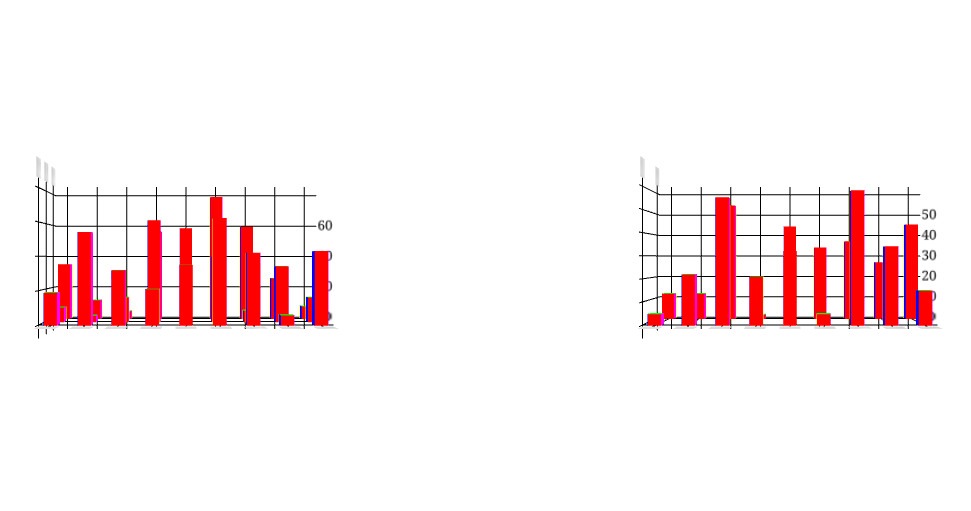
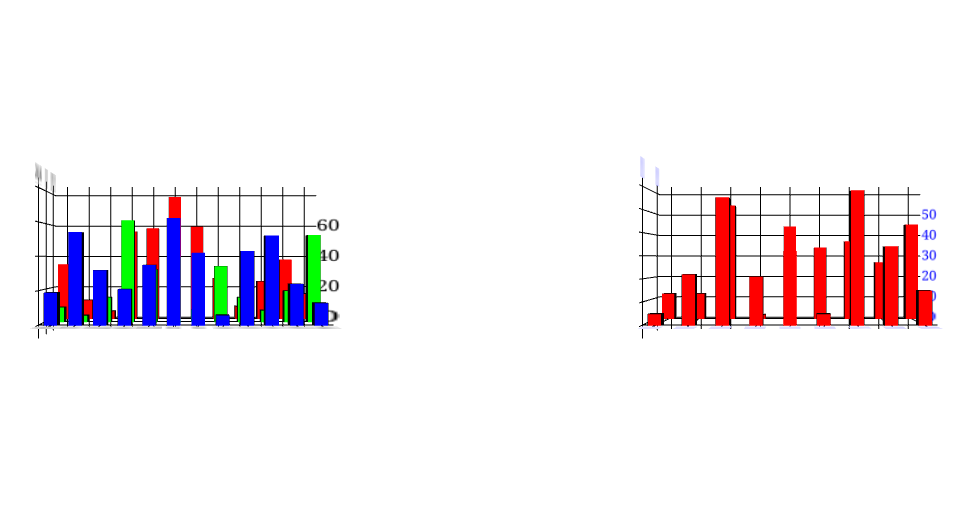
Before and after one commit to 4ubIce/3dbarcharts, a plain HTML site: page index.html in a window 1280 px wide. Shown: the whole page, without its empty margins (122-1093 px from the left). Drawn offline with Linux system fonts and the light colour scheme.

Commit message:
add lighting and bar color

```diff
--- a/Character.js
+++ b/Character.js
@@ -19,7 +19,8 @@ class Character extends ClassHelper {
             },
             rotate: 0,
             xRotation: 0,
-            yRotation: 0
+            yRotation: 0,
+            zRotation: 0
         };
         this.canvas;
         this.mvMatrix = mvMatrix;
@@ -74,6 +75,10 @@ class Character extends ClassHelper {
 
     getyRotation() {
         return this.cfg.yRotation;
+    }
+
+    getzRotation() {
+        return this.cfg.zRotation;
     }
 
     draw() {
@@ -175,12 +180,13 @@ class Character extends ClassHelper {
         let rotate = this.getRotate();
         let xRotation = this.getxRotation();
         let yRotation = this.getyRotation();
+        let zRotation = this.getzRotation();
         let whiteColor = new Float32Array([1, 1, 1, 1]);
         let blackColor = new Float32Array([0, 0, 0, 1]);
 
         mat4.perspective(45, this.gl.viewportWidth / this.gl.viewportHeight, 0.1, 100.0, this.pMatrix);
         mat4.translate(this.mvMatrix, [x, y, z]);
-        mat4.rotate(this.mvMatrix, rotate, [xRotation, yRotation, 0]);
+        mat4.rotate(this.mvMatrix, rotate, [xRotation, yRotation, zRotation]);
 
         this.gl.bindBuffer(this.gl.ARRAY_BUFFER, this.squareVertexPositionBuffer);
         this.gl.vertexAttribPointer(this.shaderProgram.vertexPositionAttribute, this.squareVertexPositionBuffer.itemSize, this.gl.FLOAT, false, 0, 0);
--- a/CoordinatePlaneText.js
+++ b/CoordinatePlaneText.js
@@ -19,7 +19,6 @@ class CoordinatePlaneText extends ClassHelper {
             xRotation: 0,
             yRotation: 0,
             zRotation: 0,
-            k: 0,
             text: {
                       text: [],
                       size: 24,
@@ -30,7 +29,9 @@ class CoordinatePlaneText extends ClassHelper {
                       rotate: 0,
                       xRotation: 0,
                       yRotation: 0,
-                      position: 'x'
+                      zRotation: 0,
+                      position: 'x',
+                      offset: 0
             }
         };
         this.axis;
@@ -92,10 +93,6 @@ class CoordinatePlaneText extends ClassHelper {
         return this.cfg.zRotation;
     }
 
-    getK() {
-        return this.cfg.k;
-    }
-
     getText() {
         return this.cfg.text.text;
     }
@@ -132,8 +129,16 @@ class CoordinatePlaneText extends ClassHelper {
         return this.cfg.text.yRotation;
     }
 
+    getTextzRotation() {
+        return this.cfg.text.zRotation;
+    }
+
     getTextPosition() {
         return this.cfg.text.position;
+    }
+
+    getOffset() {
+        return this.cfg.text.offset;
     }
 
     draw() {
@@ -152,7 +157,7 @@ class CoordinatePlaneText extends ClassHelper {
         let xRotation = this.getxRotation();
         let yRotation = this.getyRotation();
         let zRotation = this.getzRotation();
-        let k = this.getK();
+        let offset = this.getOffset();
         let t = this.getText();
         let textWidth = this.getTextWidth();
         let textHeight = this.getTextHeight();
@@ -162,6 +167,7 @@ class CoordinatePlaneText extends ClassHelper {
         let textRotate = this.getTextRotate();
         let textxRotation = this.getTextxRotation();
         let textyRotation = this.getTextyRotation();
+        let textzRotation = this.getTextzRotation();
         let posX = 0;
         let posY = 0;
         if (this.getTextPosition() == 'x') {
@@ -176,11 +182,11 @@ class CoordinatePlaneText extends ClassHelper {
         this.axis.draw();
 
         for (let i = 0; i < posX * yTicksCount + posY * xTicksCount; i++) {
-            xTexture = posX * (width + ledge) + posY * (i * xlp - textWidth / 2 + k * textWidth);
-            yTexture = posX * (i * ylp - textHeight / 2) + posY * (height + ledge + textHeight - k * textWidth);
+            xTexture = posX * (width + ledge) + posY * (i * xlp - textWidth / 2 + offset);
+            yTexture = posX * (i * ylp - textHeight / 2) + posY * (height + ledge + textHeight - offset);
             zTexture = 0;
             this.mvPushMatrix();
-            let char = new Character(this.gl, this.shaderProgram, this.mvMatrix, {x: xTexture, y: yTexture, z: zTexture, text: {text: t[i], size: textSize, font: textFont, color: textColor, width: textWidth, height: textHeight}, rotate: textRotate, xRotation: textxRotation, yRotation: textyRotation});
+            let char = new Character(this.gl, this.shaderProgram, this.mvMatrix, {x: xTexture, y: yTexture, z: zTexture, text: {text: t[i], size: textSize, font: textFont, color: textColor, width: textWidth, height: textHeight}, rotate: textRotate, xRotation: textxRotation, yRotation: textyRotation, zRotation: textzRotation});
             char.draw();
             this.chars.push(char);
             this.mvPopMatrix();
--- a/ThreeDBar.js
+++ b/ThreeDBar.js
@@ -10,15 +10,17 @@ class ThreeDBar extends ClassHelper {
             y: 0,
             width: 0.2,
             height: 1,
-            barColor: '#1f77b4',
-            lineColor: 'red',
-            margin: {top: 50, right: 50, bottom: 50, left: 50},
+            barColor: '#ff0000',
             barPadding: 0.1
         };
         this.mvMatrix = mvMatrix;
         this.pMatrix = mat4.create();
         this.mvMatrixStack = [];
         super.loadConfig(config);
+    }
+
+    getBarColor() {
+        return this.hexToRgb(this.cfg.barColor, 1);
     }
 
     draw() {
@@ -28,6 +30,8 @@ class ThreeDBar extends ClassHelper {
     }
 
     initBuffers(width, height) {
+
+        let barColor = this.getBarColor();
 
         this.cubeVertexPositionBuffer = this.gl.createBuffer();
         this.gl.bindBuffer(this.gl.ARRAY_BUFFER, this.cubeVertexPositionBuffer);
@@ -71,24 +75,58 @@ class ThreeDBar extends ClassHelper {
         this.gl.bufferData(this.gl.ARRAY_BUFFER, new Float32Array(vertices), this.gl.STATIC_DRAW);
         this.cubeVertexPositionBuffer.itemSize = 3;
         this.cubeVertexPositionBuffer.numItems = 24;
+/*
+        this.cubeVertexNormalBuffer = this.gl.createBuffer();
+        this.gl.bindBuffer(this.gl.ARRAY_BUFFER, this.cubeVertexNormalBuffer);
+        var vertexNormals = [
+          // Front face
+           0.0,  0.0,  1.0,
+           0.0,  0.0,  1.0,
+           0.0,  0.0,  1.0,
+           0.0,  0.0,  1.0,
 
+          // Back face
+           0.0,  0.0, -1.0,
+           0.0,  0.0, -1.0,
+           0.0,  0.0, -1.0,
+           0.0,  0.0, -1.0,
+
+          // Top face
+           0.0,  1.0,  0.0,
+           0.0,  1.0,  0.0,
+           0.0,  1.0,  0.0,
+           0.0,  1.0,  0.0,
+
+          // Bottom face
+           0.0, -1.0,  0.0,
+           0.0, -1.0,  0.0,
+           0.0, -1.0,  0.0,
+           0.0, -1.0,  0.0,
+
+          // Right face
+           1.0,  0.0,  0.0,
+           1.0,  0.0,  0.0,
+           1.0,  0.0,  0.0,
+           1.0,  0.0,  0.0,
+
+          // Left face
+          -1.0,  0.0,  0.0,
+          -1.0,  0.0,  0.0,
+          -1.0,  0.0,  0.0,
+          -1.0,  0.0,  0.0,
+        ];
+        this.gl.bufferData(this.gl.ARRAY_BUFFER, new Float32Array(vertexNormals), this.gl.STATIC_DRAW);
+        this.cubeVertexNormalBuffer.itemSize = 3;
+        this.cubeVertexNormalBuffer.numItems = 24;
+*/
         this.cubeVertexColorBuffer = this.gl.createBuffer();
         this.gl.bindBuffer(this.gl.ARRAY_BUFFER, this.cubeVertexColorBuffer);
-        let colors = [
-          [1.0, 0.0, 0.0, 1.0],     // Front face
-          [1.0, 1.0, 0.0, 1.0],     // Back face
-          [0.0, 1.0, 0.0, 1.0],     // Top face
-          [1.0, 0.5, 0.5, 1.0],     // Bottom face
-          [1.0, 0.0, 1.0, 1.0],     // Right face
-          [0.0, 0.0, 1.0, 1.0]     // Left face
-        ];
+
         let unpackedColors = [];
-        for (let i in colors) {
-            let color = colors[i];
-            for (let j=0; j < 4; j++) {
-               unpackedColors = unpackedColors.concat(color);
-            }
+        for (let i = 1; i <= 24; i++) {
+            unpackedColors = unpackedColors.concat(barColor);
         }
+
         this.gl.bufferData(this.gl.ARRAY_BUFFER, new Float32Array(unpackedColors), this.gl.STATIC_DRAW);
         this.cubeVertexColorBuffer.itemSize = 4;
         this.cubeVertexColorBuffer.numItems = 24;
@@ -129,11 +167,35 @@ class ThreeDBar extends ClassHelper {
         this.gl.vertexAttribPointer(this.shaderProgram.vertexPositionAttribute, this.cubeVertexPositionBuffer.itemSize, this.gl.FLOAT, false, 0, 0);
         this.gl.bindBuffer(this.gl.ARRAY_BUFFER, this.cubeVertexColorBuffer);
         this.gl.vertexAttribPointer(this.shaderProgram.vertexColorAttribute, this.cubeVertexColorBuffer.itemSize, this.gl.FLOAT, false, 0, 0);
+//        this.gl.vertexAttribPointer(this.shaderProgram.vertexNormalAttribute, this.cubeVertexNormalBuffer.itemSize, this.gl.FLOAT, false, 0, 0);
 
         this.gl.vertexAttribPointer(this.shaderProgram.textureCoordAttribute, 1, this.gl.FLOAT, false, 0, 0);
         this.gl.uniform4fv(this.shaderProgram.vColor1, blackColor);
         this.gl.uniform4fv(this.shaderProgram.vColor2, whiteColor);
         this.gl.bindTexture(this.gl.TEXTURE_2D, this.whiteTexture);
+
+        this.gl.uniform3f(
+          this.shaderProgram.ambientColorUniform,
+          parseFloat("0.2"),
+          parseFloat("0.2"),
+          parseFloat("0.2")
+        );
+        var lightingDirection = [
+          parseFloat("0.0"),
+          parseFloat("0.0"),
+          parseFloat("-1.0")
+        ];
+        var adjustedLD = vec3.create();
+        vec3.normalize(lightingDirection, adjustedLD);
+        vec3.scale(adjustedLD, -2);
+        this.gl.uniform3fv(this.shaderProgram.lightingDirectionUniform, adjustedLD);
+
+        this.gl.uniform3f(
+          this.shaderProgram.directionalColorUniform,
+          parseFloat("0.8"),
+          parseFloat("0.8"),
+          parseFloat("0.8")
+        );
 
         this.gl.bindBuffer(this.gl.ELEMENT_ARRAY_BUFFER, this.cubeVertexIndexBuffer);
         this.setMatrixUniforms();
@@ -141,7 +203,21 @@ class ThreeDBar extends ClassHelper {
     }
 
     setMatrixUniforms() {
-       this.gl.uniformMatrix4fv(this.shaderProgram.pMatrixUniform, false, this.pMatrix);
-       this.gl.uniformMatrix4fv(this.shaderProgram.mvMatrixUniform, false, this.mvMatrix);
+        let normalMatrix = mat3.create();
+
+        this.gl.uniformMatrix4fv(this.shaderProgram.pMatrixUniform, false, this.pMatrix);
+        this.gl.uniformMatrix4fv(this.shaderProgram.mvMatrixUniform, false, this.mvMatrix);
+
+        mat4.toInverseMat3(this.mvMatrix, normalMatrix);
+        mat3.transpose(normalMatrix);
+        this.gl.uniformMatrix3fv(this.shaderProgram.nMatrixUniform, false, normalMatrix);
+    }
+
+    hexToRgb(hex, opacity) {
+       return hex.replace(/^#?([a-f\d])([a-f\d])([a-f\d])$/i
+                       ,function(m, r, g, b) {return '#' + r + r + g + g + b + b})
+                 .substring(1).match(/.{2}/g)
+                 .map(function(x) {return parseInt(x, 16)/255})
+                 .concat(opacity||1);
     }
 }
--- a/ThreeDBarChart.js
+++ b/ThreeDBarChart.js
@@ -14,7 +14,6 @@ class ThreeDBarChart extends ClassHelper {
             animationSpeed: -0.02,
             axisTicksCount: 5,
             text: {
-                      text: [],
                       size: 24,
                       font: 'Georgia',
                       color: '#000000',
@@ -33,8 +32,8 @@ class ThreeDBarChart extends ClassHelper {
         this.mvMatrixStack = [];
         this.xRotation = 0;
         this.zRotation = 0;
+        super.loadConfig(config);
         this.animationSpeed = this.getAnimationSpeed();
-        super.loadConfig(config);
         this.init();
         this.loadDataAndDraw(file);
         this.element.onmousedown = () => {this.mouseDownEvent(event);};
@@ -71,10 +70,6 @@ class ThreeDBarChart extends ClassHelper {
         return this.cfg.axisTicksCount;
     }
 
-    getText() {
-        return this.cfg.text.text;
-    }
-
     getTextSize() {
         return this.cfg.text.size;
     }
@@ -97,6 +92,51 @@ class ThreeDBarChart extends ClassHelper {
 
     init() {
         this.initShaders();
+
+        this.cubeVertexNormalBuffer = this.gl.createBuffer();
+        this.gl.bindBuffer(this.gl.ARRAY_BUFFER, this.cubeVertexNormalBuffer);
+        var vertexNormals = [
+          // Front face
+           0.0,  0.0,  1.0,
+           0.0,  0.0,  1.0,
+           0.0,  0.0,  1.0,
+           0.0,  0.0,  1.0,
+
+          // Back face
+           0.0,  0.0, -1.0,
+           0.0,  0.0, -1.0,
+           0.0,  0.0, -1.0,
+           0.0,  0.0, -1.0,
+
+          // Top face
+           0.0,  1.0,  0.0,
+           0.0,  1.0,  0.0,
+           0.0,  1.0,  0.0,
+           0.0,  1.0,  0.0,
+
+          // Bottom face
+           0.0, -1.0,  0.0,
+           0.0, -1.0,  0.0,
+           0.0, -1.0,  0.0,
+           0.0, -1.0,  0.0,
+
+          // Right face
+           1.0,  0.0,  0.0,
+           1.0,  0.0,  0.0,
+           1.0,  0.0,  0.0,
+           1.0,  0.0,  0.0,
+
+          // Left face
+          -1.0,  0.0,  0.0,
+          -1.0,  0.0,  0.0,
+          -1.0,  0.0,  0.0,
+          -1.0,  0.0,  0.0,
+        ];
+        this.gl.bufferData(this.gl.ARRAY_BUFFER, new Float32Array(vertexNormals), this.gl.STATIC_DRAW);
+        this.cubeVertexNormalBuffer.itemSize = 3;
+        this.cubeVertexNormalBuffer.numItems = 24;
+        this.gl.vertexAttribPointer(this.shaderProgram.vertexNormalAttribute, this.cubeVertexNormalBuffer.itemSize, this.gl.FLOAT, false, 0, 0);
+
     }
 
     loadDataAndDraw(file) {
@@ -114,6 +154,7 @@ class ThreeDBarChart extends ClassHelper {
 
     drawScene() {
 
+        let barColor;
         let data = this.data;
         let rowCount = data.length;
         let w = this.getWidth();
@@ -121,9 +162,12 @@ class ThreeDBarChart extends ClassHelper {
         let d = this.getDepth();
         let l = this.getLedge();
         let axisTicksCount = this.getaxisTicksCount();
-        //let maxValue = d3.max(data, function(row) {return d3.max(d3.values(d3.values(row)), function(val) {return val.Value})});
+        let ts = this.getTextSize();
+        let tc = this.getTextColor();
+        let tf = this.getTextFont();
+        let tw = this.getTextWidth();
+        let th = this.getTextHeight();
         let maxValue = d3.max(data, function(row) {return d3.max(d3.values(row)[0], function(val) {return val.Value})});
-        //let maxColumnCount = d3.max(data, function(row) {return row.length});
         let maxColumnCount = d3.max(data, function(row) {return d3.values(d3.values(row)[0]).length});
 
         const yScale = d3.scaleLinear()
@@ -146,10 +190,11 @@ class ThreeDBarChart extends ClassHelper {
         if (this.gl) {
             mat4.rotate(this.mvMatrix, this.animationSpeed, [this.xRotation, 0, this.zRotation]);
             for (let i = 0; i < data.length; i++) {
+                barColor = data[i].color;
                 for (let j = 0; j < d3.values(data[i])[0].length; j++) {
                     this.mvPushMatrix();
                     mat4.translate(this.mvMatrix, [-w / 2 + j * w / (maxColumnCount - 1), 0.0, i * d / (rowCount - 1)]);
-                    let bar = new ThreeDBar(this.gl, this.shaderProgram, this.mvMatrix, {height: yScale(d3.values(data[i])[0][j].Value)});
+                    let bar = new ThreeDBar(this.gl, this.shaderProgram, this.mvMatrix, {height: yScale(d3.values(data[i])[0][j].Value), barColor: barColor});
                     bar.draw();
                     this.barArray.push(bar);
                     this.mvPopMatrix();
@@ -157,17 +202,17 @@ class ThreeDBarChart extends ClassHelper {
             };
 
             this.mvPushMatrix();
-            const axisX = new CoordinatePlaneText(this.gl, this.shaderProgram, this.mvMatrix, {x: -w / 2, y: -d, z: 0, width: w, height: d, xTicksCount: maxColumnCount, yTicksCount: rowCount, tickStep: d / (rowCount - 1), ledge: l, rotate: 90, xRotation: 1, text: {text: axisXValue, position: 'y', rotate: 180, xRotation: 1}});
+            const axisX = new CoordinatePlaneText(this.gl, this.shaderProgram, this.mvMatrix, {x: -w / 2, y: -d, z: 0, width: w, height: d, xTicksCount: maxColumnCount, yTicksCount: rowCount, tickStep: d / (rowCount - 1), ledge: l, rotate: 90, xRotation: 1, text: {text: axisXValue, size: ts, font: tf, color: tc, width: tw, height: th, position: 'y', rotate: 180, xRotation: 1}});
             axisX.draw();
             this.axisArray.push(axisX);
             this.mvPopMatrix();
             this.mvPushMatrix();
-            const axisY = new CoordinatePlaneText(this.gl, this.shaderProgram, this.mvMatrix, {x: -w / 2, y: -1, z: -l, width: w, height: 1 + yScale(maxValue), xTicksCount: maxColumnCount, yTicksCount: axisTicksCount, tickStep: tickStep, ledge: l, text: {text: axisYValue}});
+            const axisY = new CoordinatePlaneText(this.gl, this.shaderProgram, this.mvMatrix, {x: -w / 2, y: -1, z: -l, width: w, height: 1 + yScale(maxValue), xTicksCount: maxColumnCount, yTicksCount: axisTicksCount, tickStep: tickStep, ledge: l, text: {text: axisYValue, size: ts, font: tf, color: tc, width: tw, height: th}});
             axisY.draw();
             this.axisArray.push(axisY);
             this.mvPopMatrix();
             this.mvPushMatrix();
-            const axisZ = new CoordinatePlaneText(this.gl, this.shaderProgram, this.mvMatrix, {x: -w / 2 - l, y: -1, z: 0, width: d, height: 1 + yScale(maxValue), xTicksCount: rowCount, yTicksCount: axisTicksCount, tickStep: tickStep, ledge: l, rotate: -90, yRotation: 1, k: 1, text: {text: axisZValue, position: 'y', rotate: -180, yRotation: 1}});
+            const axisZ = new CoordinatePlaneText(this.gl, this.shaderProgram, this.mvMatrix, {x: -w / 2 - l, y: -1, z: 0, width: d, height: 1 + yScale(maxValue), xTicksCount: rowCount, yTicksCount: axisTicksCount, tickStep: tickStep, ledge: l, rotate: -90, yRotation: 1, text: {text: axisZValue, size: ts, font: tf, color: tc, width: tw, height: th, position: 'y', rotate: -180, yRotation: 1, offset: this.getTextWidth()}});
             axisZ.draw();
             this.axisArray.push(axisZ);
             this.mvPopMatrix();
@@ -212,14 +257,21 @@ class ThreeDBarChart extends ClassHelper {
         this.gl.enableVertexAttribArray(this.shaderProgram.vertexPositionAttribute);
         this.shaderProgram.vertexColorAttribute = this.gl.getAttribLocation(this.shaderProgram, "aVertexColor");
         this.gl.enableVertexAttribArray(this.shaderProgram.vertexColorAttribute);
+        this.shaderProgram.vertexNormalAttribute = this.gl.getAttribLocation(this.shaderProgram, "aVertexNormal");
+        this.gl.enableVertexAttribArray(this.shaderProgram.vertexNormalAttribute);
         this.shaderProgram.textureCoordAttribute = this.gl.getAttribLocation(this.shaderProgram, "aTextureCoord");
         this.gl.enableVertexAttribArray(this.shaderProgram.textureCoordAttribute);
 
         this.shaderProgram.pMatrixUniform = this.gl.getUniformLocation(this.shaderProgram, "uPMatrix");
         this.shaderProgram.mvMatrixUniform = this.gl.getUniformLocation(this.shaderProgram, "uMVMatrix");
+        this.shaderProgram.nMatrixUniform = this.gl.getUniformLocation(this.shaderProgram, "uNMatrix");
         this.shaderProgram.samplerUniform = this.gl.getUniformLocation(this.shaderProgram, "uSampler");
         this.shaderProgram.vColor1 = this.gl.getUniformLocation(this.shaderProgram, "vColor1");
         this.shaderProgram.vColor2 = this.gl.getUniformLocation(this.shaderProgram, "vColor2");
+        this.shaderProgram.useLightingUniform = this.gl.getUniformLocation(this.shaderProgram, "uUseLighting");
+        this.shaderProgram.ambientColorUniform = this.gl.getUniformLocation(this.shaderProgram, "uAmbientColor");
+        this.shaderProgram.lightingDirectionUniform = this.gl.getUniformLocation(this.shaderProgram, "uLightingDirection");
+        this.shaderProgram.directionalColorUniform = this.gl.getUniformLocation(this.shaderProgram, "uDirectionalColor");
     }
 
     getShader(id) {
@@ -251,32 +303,43 @@ class ThreeDBarChart extends ClassHelper {
 
                       varying vec2 vTextureCoord;
                       varying vec4 vColor;
+                      varying vec3 vLightWeighting;
 
                       uniform vec4 vColor1;
                       uniform vec4 vColor2;
                       uniform sampler2D uSampler;
 
                       void main(void) {
-                          gl_FragColor = texture2D(uSampler, vec2(vTextureCoord.s, vTextureCoord.t)) * vColor1 + vColor * vColor2;
+                          vec4 textureColor = texture2D(uSampler, vec2(vTextureCoord.s, vTextureCoord.t)) * vColor1 + vColor * vColor2;
+                          gl_FragColor = vec4(textureColor.rgb * vLightWeighting, textureColor.a);
                       }`;
         return script;
     }
 
     getVShaderScript() {
         let script = `attribute vec3 aVertexPosition;
+                      attribute vec3 aVertexNormal;
                       attribute vec4 aVertexColor;
                       attribute vec2 aTextureCoord;
 
                       uniform mat4 uMVMatrix;
                       uniform mat4 uPMatrix;
-
+                      uniform mat3 uNMatrix;
+                      uniform vec3 uAmbientColor;
+                      uniform vec3 uLightingDirection;
+                      uniform vec3 uDirectionalColor;
                       varying vec4 vColor;
                       varying vec2 vTextureCoord;
+                      varying vec3 vLightWeighting;
+
 
                       void main(void) {
                           gl_Position = uPMatrix * uMVMatrix * vec4(aVertexPosition, 1.0);
-                          vColor = aVertexColor;
                           vTextureCoord = aTextureCoord;
+                          vec3 transformedNormal = uNMatrix * aVertexNormal;
+                          float directionalLightWeighting = max(dot(transformedNormal, uLightingDirection), 0.0);
+                          vLightWeighting = uAmbientColor + uDirectionalColor * directionalLightWeighting;
+                          vColor = aVertexColor * vec4(vLightWeighting, 1.0);
                       }`;
         return script;
     }
--- a/data1.json
+++ b/data1.json
@@ -1,41 +1,53 @@
 [
-  {"2017":
+  {"color": "#ff0000",
+    "2017":
     [
-      {"Params": "x1", "Value": 35},
-      {"Params": "x2", "Value": 12},
-      {"Params": "x3", "Value": 5},
-      {"Params": "x4", "Value": 56},
-      {"Params": "x5", "Value": 58},
-      {"Params": "x6", "Value": 78},
-      {"Params": "x7", "Value": 59},
-      {"Params": "x8", "Value": 26},
-      {"Params": "x9", "Value": 8}
+      {"Params": "Янв", "Value": 35},
+      {"Params": "Фев ", "Value": 12},
+      {"Params": "Мар", "Value": 5},
+      {"Params": "Апр", "Value": 56},
+      {"Params": "Май", "Value": 58},
+      {"Params": "Июн", "Value": 78},
+      {"Params": "Июл", "Value": 59},
+      {"Params": "Авг", "Value": 26},
+      {"Params": "Сен", "Value": 8},
+      {"Params": "Окт", "Value": 24},
+      {"Params": "Ноя", "Value": 38},
+      {"Params": "Дек", "Value": 16}
     ]
   },
-  {"2018":
+  {"color": "#00ff00",
+    "2018":
     [
-      {"Params": "x1", "Value": 9},
-      {"Params": "x2", "Value": 4},
-      {"Params": "x3", "Value": 15},
-      {"Params": "x4", "Value": 62},
-      {"Params": "x5", "Value": 32},
-      {"Params": "x6", "Value": 40},
-      {"Params": "x7", "Value": 7},
-      {"Params": "x8", "Value": 34},
-      {"Params": "x9", "Value": 15}
+      {"Params": "Янв", "Value": 9},
+      {"Params": "Фев", "Value": 4},
+      {"Params": "Мар", "Value": 15},
+      {"Params": "Апр", "Value": 62},
+      {"Params": "Май", "Value": 32},
+      {"Params": "Июн", "Value": 40},
+      {"Params": "Июл", "Value": 7},
+      {"Params": "Авг", "Value": 34},
+      {"Params": "Сен", "Value": 15},
+      {"Params": "Окт", "Value": 7},
+      {"Params": "Ноя", "Value": 19},
+      {"Params": "Дек", "Value": 53}
     ]
   },
-  {"2019":
+  {"color": "#0000ff",
+    "2019":
     [
-      {"Params": "x1", "Value": 19},
-      {"Params": "x2", "Value": 54},
-      {"Params": "x3", "Value": 32},
-      {"Params": "x4", "Value": 21},
-      {"Params": "x5", "Value": 35},
-      {"Params": "x6", "Value": 62},
-      {"Params": "x7", "Value": 42},
-      {"Params": "x8", "Value": 6},
-      {"Params": "x9", "Value": 43}
+      {"Params": "Янв", "Value": 19},
+      {"Params": "Фев", "Value": 54},
+      {"Params": "Мар", "Value": 32},
+      {"Params": "Апр", "Value": 21},
+      {"Params": "Май", "Value": 35},
+      {"Params": "Июн", "Value": 62},
+      {"Params": "Июл", "Value": 42},
+      {"Params": "Авг", "Value": 6},
+      {"Params": "Сен", "Value": 43},
+      {"Params": "Окт", "Value": 52},
+      {"Params": "Ноя", "Value": 24},
+      {"Params": "Дек", "Value": 13}
     ]
   }
 ]
--- a/index.html
+++ b/index.html
@@ -24,7 +24,7 @@
 </div>
 </div>
     <script>
-        const bar1 = new ThreeDBarChart(document.querySelector('.barChart1'), {ledge: 0.2}, 'data1.json');
+        const bar1 = new ThreeDBarChart(document.querySelector('.barChart1'), {ledge: 0.2, animationSpeed: -0.05, text: {size: 28, width: 0.4}}, 'data1.json');
         const bar2 = new ThreeDBarChart(document.querySelector('.barChart2'), {axisTicksCount: 7, ledge: 0.2, text: {color: '#0000f0'}}, 'data2.json');
     </script>
 </body>
```
Also changed, not shown: TextCoordinatePlane.js (deleted, +0 -12 lines).
